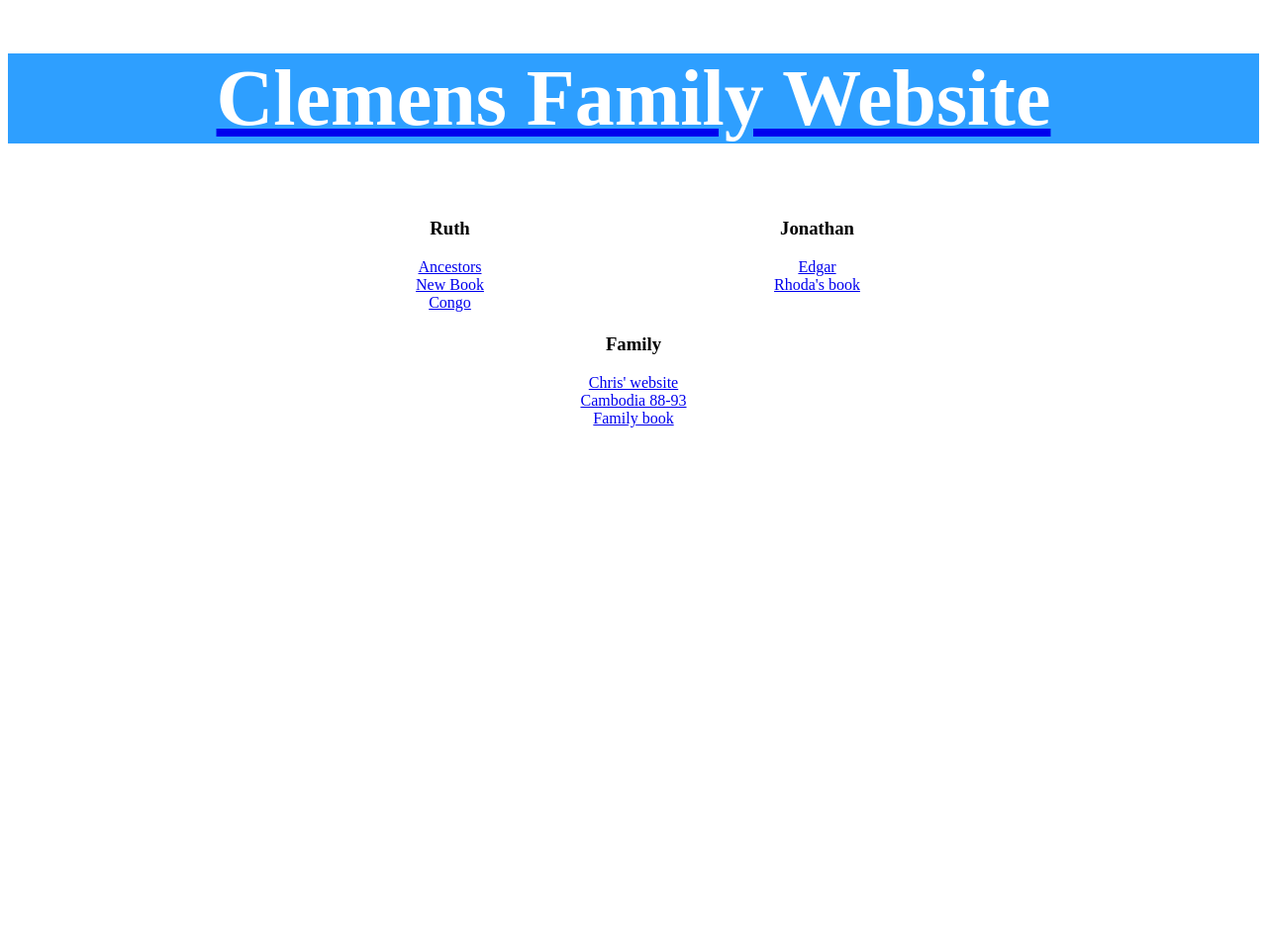
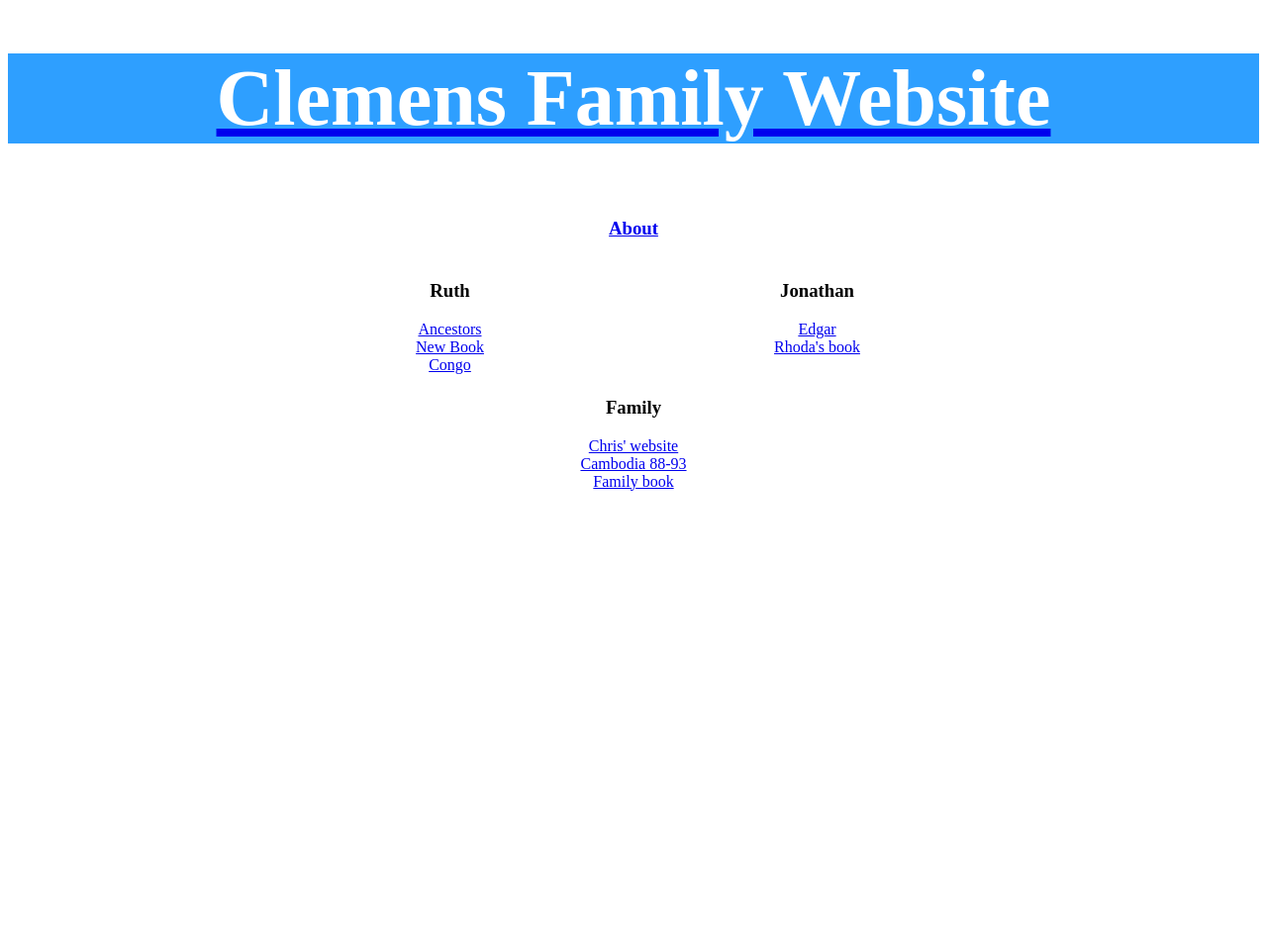
Before and after one commit to keidelclemens/keidelclemens.github.io, a Jekyll site: the page built from index.html, in a window 1280 px wide. Shown: the whole page at 99% size. Built offline with Jekyll 4.4.1, drawn with Linux system fonts in a browser that asks for light colours.

Commit message:
Update index.html

```diff
--- a/index.html
+++ b/index.html
@@ -5,6 +5,11 @@ comments: false
 
 {% assign sorted = (site.books | sort: 'order') %}
 <table width="100%">
+  <tr align="center" style="vertical-align:top">
+    <td colspan="2" width="100%">
+      <h3><a href="about">About</a></h3>
+    </td>
+  </tr>
   <tr align="center" style="vertical-align:top">
     <td width="50%">
       <h3>Ruth</h3>
```
